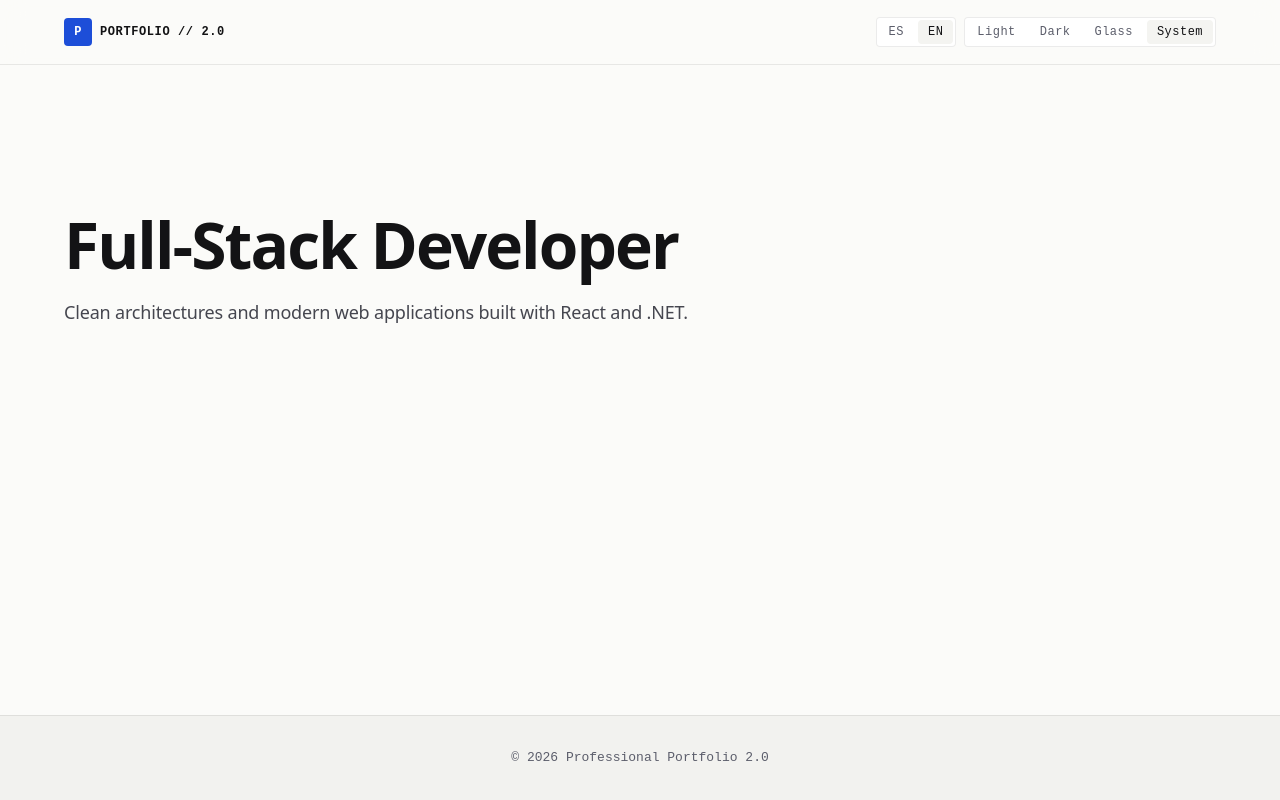
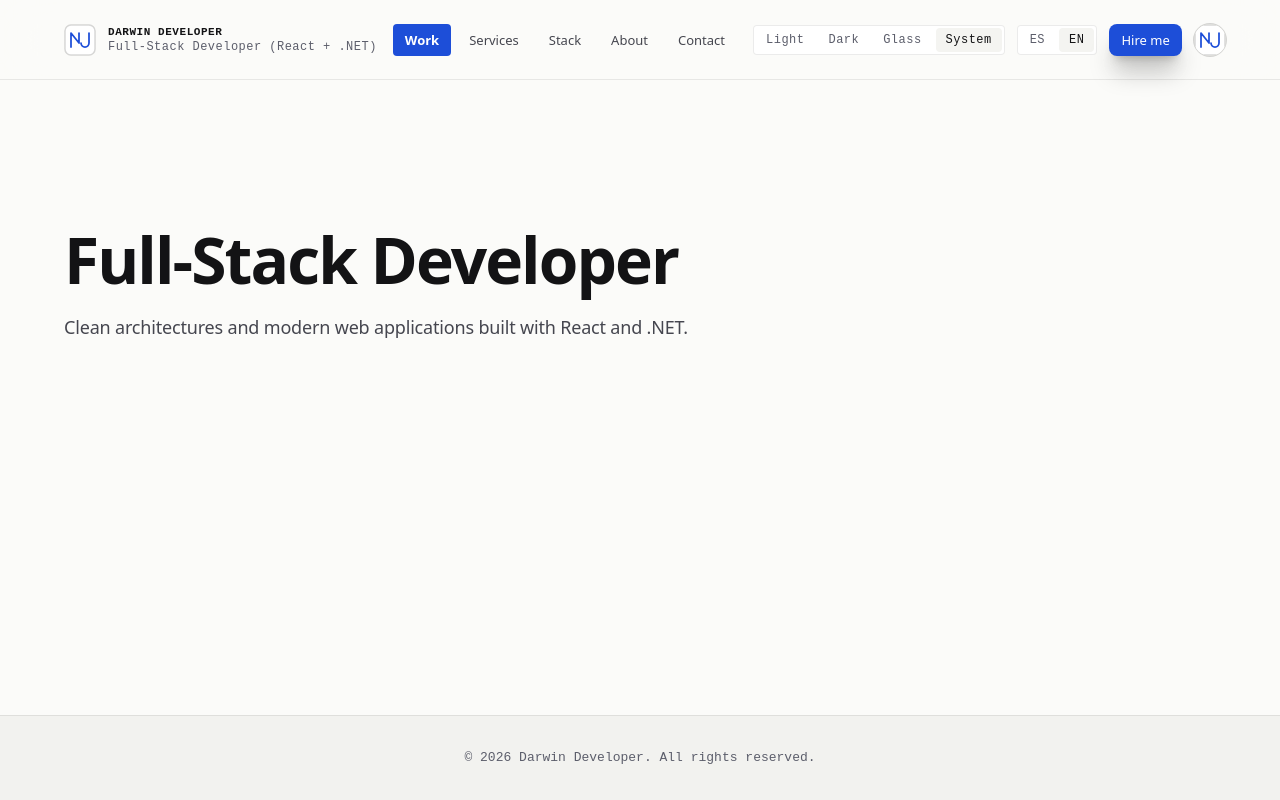
Before and after one commit to Darwinsalcie/Professional-Portfolio-2.0, a React (Vite) app: page /en in a window 1280 px wide. Built offline with nearby package versions, Linux system fonts and the light colour scheme.

Commit message:
feat(layout): add site header with theme and language switchers

```diff
--- a/src/app/RootLayout.tsx
+++ b/src/app/RootLayout.tsx
@@ -1,41 +1,19 @@
-import { Outlet, Link } from 'react-router'
+import { Outlet } from 'react-router'
 import { Container } from '@/components/Container'
 import { SkipLink } from '@/components/SkipLink'
-import { LanguageSwitcher } from '@/features/i18n/LanguageSwitcher'
 import { useLocale } from '@/features/i18n/useLocale'
-import { ThemeSwitcher } from '@/features/theme/ThemeSwitcher'
+import { useContent } from '@/features/i18n/useContent'
+import { SiteHeader } from '@/features/layout/SiteHeader'
 
 export function RootLayout() {
   const { locale } = useLocale()
+  const content = useContent()
 
   return (
     <div className="bg-bg text-fg-body flex min-h-screen flex-col">
-      <SkipLink
-        targetId="main"
-        label={locale === 'es' ? 'Saltar al contenido' : 'Skip to content'}
-      />
+      <SkipLink targetId="main" label={content.ui.skipLink} />
 
-      <header className="border-hairline bg-surface-raised/85 sticky top-0 z-40 border-b backdrop-blur-md">
-        <Container className="flex h-16 items-center justify-between">
-          <Link
-            to={`/${locale}`}
-            className="text-label-code text-fg hover:text-accent-fg flex items-center gap-2 font-mono transition-colors"
-          >
-            <span className="rounded-nav bg-accent text-on-accent flex h-7 w-7 items-center justify-center font-semibold">
-              P
-            </span>
-            <span className="font-semibold tracking-wider">PORTFOLIO // 2.0</span>
-          </Link>
-
-          <nav
-            aria-label={locale === 'es' ? 'Preferencias' : 'Preferences'}
-            className="flex items-center gap-2"
-          >
-            <LanguageSwitcher ariaLabel={locale === 'es' ? 'Idioma' : 'Language'} />
-            <ThemeSwitcher ariaLabel={locale === 'es' ? 'Tema' : 'Theme'} />
-          </nav>
-        </Container>
-      </header>
+      <SiteHeader content={content} locale={locale} />
 
       <main id="main" tabIndex={-1} className="flex-1 outline-none">
         <Outlet />
@@ -43,7 +21,9 @@ export function RootLayout() {
 
       <footer className="border-hairline bg-surface-sunken text-body-sm text-subtle border-t py-8 text-center font-mono">
         <Container>
-          <p>© {new Date().getFullYear()} Professional Portfolio 2.0</p>
+          <p>
+            © {new Date().getFullYear()} {content.meta.name}. {content.footer.rights}
+          </p>
         </Container>
       </footer>
     </div>
--- a/src/content/ui.ts
+++ b/src/content/ui.ts
@@ -8,6 +8,8 @@ export const uiContent: Localized<UiLabels> = {
     notFoundTitle: 'Página no encontrada',
     notFoundLede: 'La ruta solicitada no existe o ha sido movida.',
     returnHome: 'Volver al inicio',
+    headerNavAria: 'Navegación principal',
+    hireMe: 'Contrátame',
   },
   en: {
     themeSwitcherAria: 'Select color theme',
@@ -16,5 +18,7 @@ export const uiContent: Localized<UiLabels> = {
     notFoundTitle: 'Page Not Found',
     notFoundLede: 'The requested route does not exist or has been moved.',
     returnHome: 'Return to home',
+    headerNavAria: 'Main navigation',
+    hireMe: 'Hire me',
   },
 }
--- /dev/null
+++ b/src/features/i18n/useContent.ts
@@ -0,0 +1,12 @@
+import { useMemo } from 'react'
+import { getContent } from '@/content'
+import { useLocale } from './useLocale'
+import type { SiteContent } from '@/types/content'
+
+/**
+ * Hook returning typed site content for the active locale.
+ */
+export function useContent(): SiteContent {
+  const { locale } = useLocale()
+  return useMemo(() => getContent(locale), [locale])
+}
--- /dev/null
+++ b/src/features/layout/Avatar.tsx
@@ -0,0 +1,37 @@
+import * as React from 'react'
+import { Monogram } from '@/components/Monogram'
+import { cn } from '@/lib/cn'
+
+export interface AvatarProps extends React.HTMLAttributes<HTMLDivElement> {
+  src?: string
+  alt?: string
+  initials?: string
+  size?: number
+}
+
+/**
+ * Round header avatar with fallback to geometric Monogram.
+ */
+export const Avatar = React.forwardRef<HTMLDivElement, AvatarProps>(
+  ({ className, src, alt = 'Avatar', initials = 'NJ', size = 32, ...props }, ref) => {
+    return (
+      <div
+        ref={ref}
+        style={{ width: size, height: size }}
+        className={cn(
+          'ring-hairline-strong relative flex shrink-0 items-center justify-center overflow-hidden rounded-full ring-1 select-none',
+          className,
+        )}
+        {...props}
+      >
+        {src ? (
+          <img src={src} alt={alt} className="h-full w-full object-cover" />
+        ) : (
+          <Monogram initials={initials} size={size} className="h-full w-full" />
+        )}
+      </div>
+    )
+  },
+)
+
+Avatar.displayName = 'Avatar'
--- /dev/null
+++ b/src/features/layout/DesktopNav.tsx
@@ -0,0 +1,45 @@
+import { Link, useLocation } from 'react-router'
+import { useActiveSection } from './useActiveSection'
+import { cn } from '@/lib/cn'
+import type { NavItem } from '@/types/content'
+
+export interface DesktopNavProps {
+  items: NavItem[]
+  locale: string
+  ariaLabel: string
+}
+
+/**
+ * Desktop navigation menu with section anchor links and active indicator.
+ */
+export function DesktopNav({ items, locale, ariaLabel }: DesktopNavProps) {
+  const location = useLocation()
+  const isHomePage = location.pathname === `/${locale}` || location.pathname === `/${locale}/`
+  const sectionIds = items.map((item) => item.id)
+  const activeSection = useActiveSection(sectionIds)
+
+  return (
+    <nav aria-label={ariaLabel} className="hidden items-center gap-1.5 xl:flex">
+      {items.map((item) => {
+        const isCurrent = isHomePage && activeSection === item.id
+        const targetHref = isHomePage ? item.href : `/${locale}${item.href}`
+
+        return (
+          <Link
+            key={item.id}
+            to={targetHref}
+            aria-current={isCurrent ? 'location' : undefined}
+            className={cn(
+              'font-body text-body-sm rounded-nav px-3 py-1.5 transition-colors select-none',
+              isCurrent
+                ? 'bg-accent text-on-accent font-semibold'
+                : 'text-muted hover:text-fg hover:bg-surface-hover',
+            )}
+          >
+            {item.label}
+          </Link>
+        )
+      })}
+    </nav>
+  )
+}
--- /dev/null
+++ b/src/features/layout/SiteHeader.tsx
@@ -0,0 +1,61 @@
+import { Link } from 'react-router'
+import { Container } from '@/components/Container'
+import { Monogram } from '@/components/Monogram'
+import { Button } from '@/components/ui/button'
+import { DesktopNav } from './DesktopNav'
+import { Avatar } from './Avatar'
+import { LanguageSwitcher } from '@/features/i18n/LanguageSwitcher'
+import { ThemeSwitcher } from '@/features/theme/ThemeSwitcher'
+import type { SiteContent } from '@/types/content'
+
+export interface SiteHeaderProps {
+  content: SiteContent
+  locale: string
+}
+
+/**
+ * Sticky translucent desktop site header per code.html and ARCHITECTURE §3.2.
+ */
+export function SiteHeader({ content, locale }: SiteHeaderProps) {
+  const { meta, nav, ui } = content
+  const contactHref = `/${locale}#contact`
+
+  return (
+    <header className="bg-surface-raised/85 border-hairline sticky top-0 right-0 left-0 z-50 h-20 border-b backdrop-blur-xl transition-colors">
+      <Container className="flex h-full items-center justify-between gap-4">
+        {/* Brand identity: Monogram + Name/Role */}
+        <Link
+          to={`/${locale}`}
+          className="group focus-visible:outline-focus rounded-control flex shrink-0 items-center gap-3 focus-visible:outline-2"
+        >
+          <Monogram
+            initials={meta.name.slice(0, 2).toUpperCase()}
+            size={32}
+            className="transition-transform group-hover:scale-105"
+          />
+          <div className="flex flex-col">
+            <span className="text-label-caps text-fg group-hover:text-accent-fg font-mono tracking-wider uppercase transition-colors">
+              {meta.name}
+            </span>
+            <span className="text-label-code text-subtle font-mono">{meta.role}</span>
+          </div>
+        </Link>
+
+        {/* Section Navigation */}
+        <DesktopNav items={nav} locale={locale} ariaLabel={ui.headerNavAria} />
+
+        {/* Right actions: ThemeSwitcher, LanguageSwitcher, Hire Me CTA, Avatar */}
+        <div className="flex shrink-0 items-center gap-3">
+          <ThemeSwitcher ariaLabel={ui.themeSwitcherAria} />
+          <LanguageSwitcher ariaLabel={ui.langSwitcherAria} />
+
+          <Button asChild size="sm" variant="primary" className="hidden sm:inline-flex">
+            <a href={contactHref}>{ui.hireMe}</a>
+          </Button>
+
+          <Avatar initials={meta.name.slice(0, 2).toUpperCase()} size={32} />
+        </div>
+      </Container>
+    </header>
+  )
+}
--- /dev/null
+++ b/src/features/layout/useActiveSection.ts
@@ -0,0 +1,50 @@
+import { useEffect, useState } from 'react'
+
+/**
+ * Tracks the currently active section in the viewport using IntersectionObserver.
+ */
+export function useActiveSection(sectionIds: string[]): string {
+  const [activeId, setActiveId] = useState<string>(sectionIds[0] ?? '')
+
+  useEffect(() => {
+    if (typeof window === 'undefined' || !('IntersectionObserver' in window)) {
+      return
+    }
+
+    const elements = sectionIds
+      .map((id) => document.getElementById(id))
+      .filter((el): el is HTMLElement => el !== null)
+
+    if (elements.length === 0) return
+
+    const observer = new IntersectionObserver(
+      (entries) => {
+        const visibleEntries = entries.filter((entry) => entry.isIntersecting)
+        if (visibleEntries.length > 0) {
+          // Sort by top offset to pick the foremost active section
+          const sorted = visibleEntries.sort(
+            (a, b) => Math.abs(a.boundingClientRect.top) - Math.abs(b.boundingClientRect.top),
+          )
+          const primary = sorted[0]
+          if (primary) {
+            setActiveId(primary.target.id)
+          }
+        }
+      },
+      {
+        rootMargin: '-20% 0% -60% 0%',
+        threshold: [0, 0.25, 0.5, 0.75, 1],
+      },
+    )
+
+    elements.forEach((el) => {
+      observer.observe(el)
+    })
+
+    return () => {
+      observer.disconnect()
+    }
+  }, [sectionIds])
+
+  return activeId
+}
--- a/src/types/content.ts
+++ b/src/types/content.ts
@@ -128,6 +128,8 @@ export interface UiLabels {
   notFoundTitle: string
   notFoundLede: string
   returnHome: string
+  headerNavAria: string
+  hireMe: string
 }
 
 export interface SiteContent {
```
Also changed, not shown: 2 other files (tests, documents, lock files or other folders).
